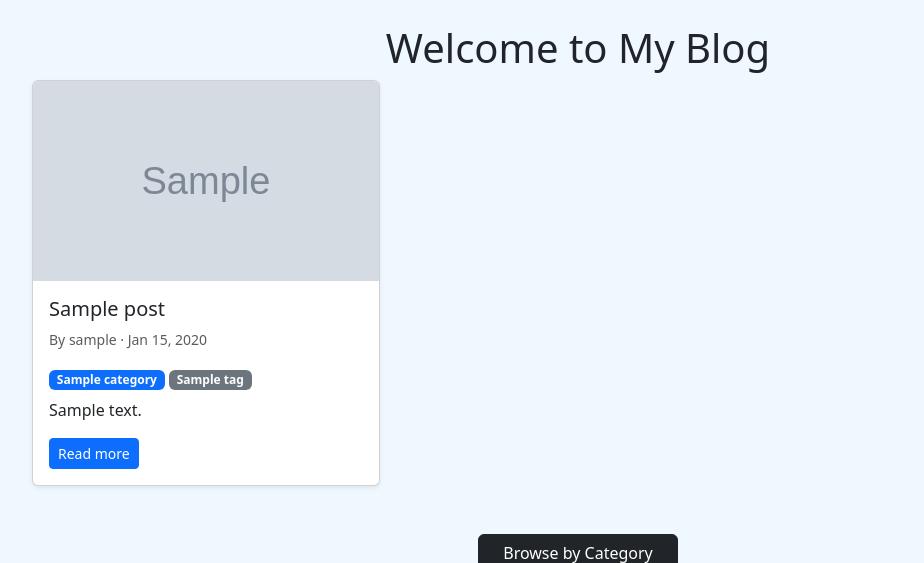
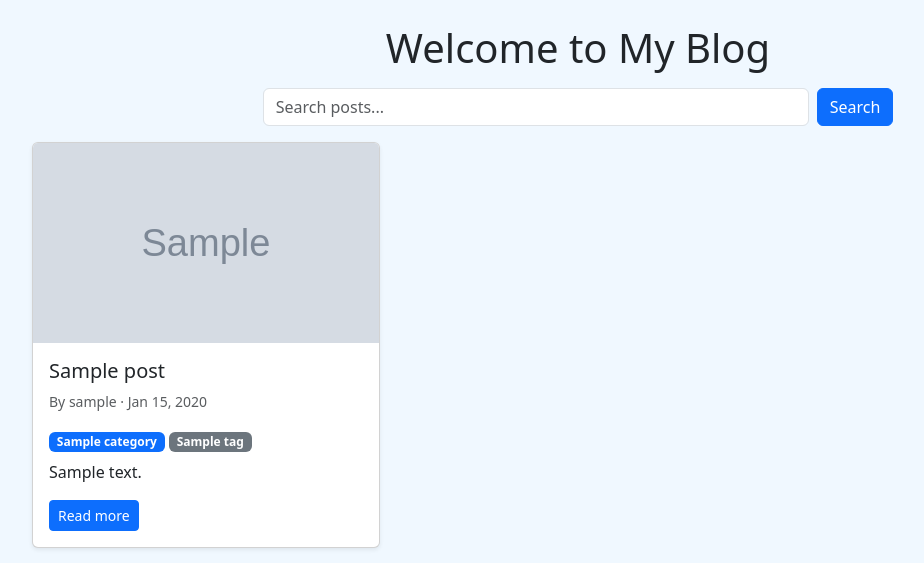
Before and after one commit to Achini20/djangoblog, a Django app: a page that uses blog/templates/blog/home.html in a window 1280 px wide. Shown: the part 56-619 px from the top of the page, without its empty margins (62-986 px from the left). Run offline with Django 5.2, Linux system fonts and the light colour scheme; tables that the repository leaves empty hold one stand-in row (values such as "Sample post"); grey boxes marked "Sample" are stand-in pictures.

Commit message:
Add category filtering, search, and query optimization

```diff
--- a/blog/templates/blog/home.html
+++ b/blog/templates/blog/home.html
@@ -6,11 +6,19 @@
 <div class="container">
     <h1 class="text-center">Welcome to My Blog</h1>
 
+    <form method="get" class="d-flex justify-content-center my-3">
+        {% if selected_category %}
+            <input type="hidden" name="category" value="{{ selected_category }}">
+        {% endif %}
+        <input type="text" name="q" value="{{ query }}" class="form-control w-50 me-2" placeholder="Search posts...">
+        <button type="submit" class="btn btn-primary">Search</button>
+    </form>
+
     <div class="row">
         {% for post in posts %}
             {% include "blog/partials/_post_card.html" %}
         {% empty %}
-            <p class="text-center">No posts found in this category.</p>
+            <p class="text-center">No posts found.</p>
         {% endfor %}
     </div>
 
@@ -19,7 +27,7 @@
         <ul class="pagination justify-content-center">
             {% if posts.has_previous %}
             <li class="page-item">
-                <a class="page-link" href="?page={{ posts.previous_page_number }}{% if selected_category %}&category={{ selected_category|urlencode }}{% endif %}">Previous</a>
+                <a class="page-link" href="?page={{ posts.previous_page_number }}{% if selected_category %}&category={{ selected_category|urlencode }}{% endif %}{% if query %}&q={{ query|urlencode }}{% endif %}">Previous</a>
             </li>
             {% endif %}
 
@@ -29,7 +37,7 @@
 
             {% if posts.has_next %}
             <li class="page-item">
-                <a class="page-link" href="?page={{ posts.next_page_number }}{% if selected_category %}&category={{ selected_category|urlencode }}{% endif %}">Next</a>
+                <a class="page-link" href="?page={{ posts.next_page_number }}{% if selected_category %}&category={{ selected_category|urlencode }}{% endif %}{% if query %}&q={{ query|urlencode }}{% endif %}">Next</a>
             </li>
             {% endif %}
         </ul>
@@ -50,7 +58,7 @@
                 All
             </a>
             {% for cat in categories %}
-                <a href="?category={{ cat.name|urlencode }}#browse"
+                <a href="?category={{ cat.name|urlencode }}{% if query %}&q={{ query|urlencode }}{% endif %}#browse"
                    class="btn btn-sm {% if selected_category == cat.name %}btn-primary{% else %}btn-outline-primary{% endif %}">
                     {{ cat.name }}
                 </a>
--- a/blog/views.py
+++ b/blog/views.py
@@ -14,16 +14,22 @@ from .models import Post, Category
 def home(request):
     post_list = (
         Post.objects.filter(status='published')
-        .select_related('category')
+        .select_related('category', 'author')
         .prefetch_related('tags')
         .order_by('-created_at')
     )
 
     categories = Category.objects.all()
     selected_category = request.GET.get('category')
+    query = request.GET.get('q', '').strip()
 
     if selected_category:
         post_list = post_list.filter(category__name=selected_category)
+
+    if query:
+        post_list = post_list.filter(
+            Q(title__icontains=query) | Q(content__icontains=query)
+        )
 
     paginator = Paginator(post_list, 6)
     posts = paginator.get_page(request.GET.get('page'))
@@ -32,6 +38,7 @@ def home(request):
         'posts': posts,
         'categories': categories,
         'selected_category': selected_category,
+        'query': query,
     })
 
 
```
